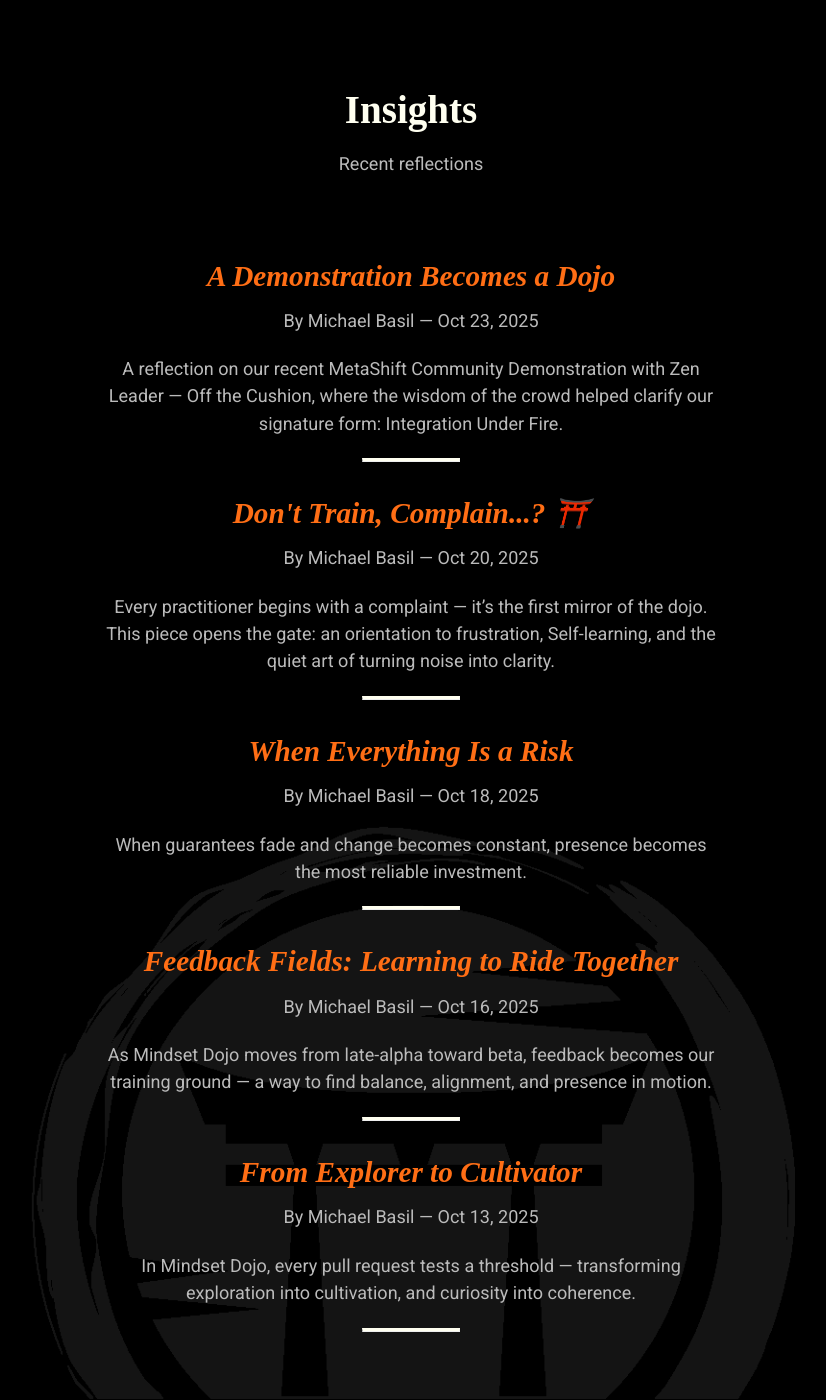
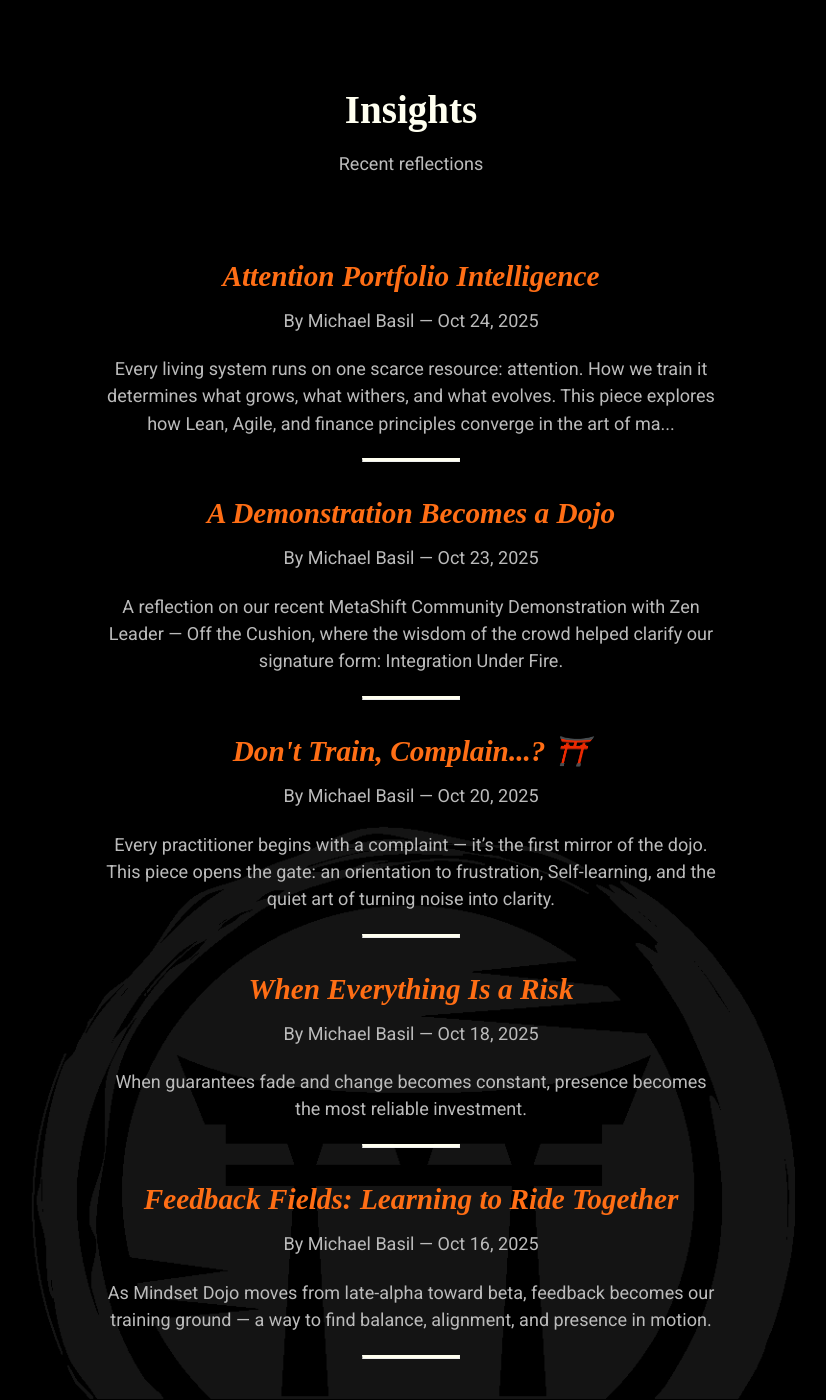
Before and after one commit to mindset-dojo/mindset-dojo.github.io, a Jekyll site: the page built from _authors/michael-basil.md, in a window 1280 px wide and 1400 px high, scrolled down 2005 px. Shown: the whole window, without its empty margins (229-1055 px from the left). Built offline with Jekyll 4.4.1, drawn with Linux system fonts in a browser that asks for light colours; some web fonts are replaced; some of the changed lines change nothing that is shown.

Commit message:
feat: attention portfolio intelligence

```diff
--- a/_data/sections/program.yaml
+++ b/_data/sections/program.yaml
@@ -172,6 +172,8 @@
           flows:
             - label: "The Hand-Sword and the Shadow - Using Force for Peace"
               url: /insights/force-for-peace/
+            - label: Attention Portfolio Intelligence
+              url: /insights/attention-portfolio-intelligence
             - label: 30 minute Zazen with Chosei Zen Virtual Dojo
               url: https://www.choseizen.org/virtual-dojo
             - label: Cultivating a Threshold-Based Authorship Network
--- /dev/null
+++ b/_insights/2025-10-24-attention-portfolio-intelligence.md
@@ -0,0 +1,48 @@
+---
+layout: post
+title: Attention Portfolio Intelligence
+title_mark: Attention Portfolio
+date: 2025-10-24
+authors:
+  - michael-basil
+forms: []
+principles:
+  - relax
+  - center
+  - meet
+  - resonate
+excerpt: |
+  Every living system runs on one scarce resource: attention. How we train it determines what grows, what withers, and what evolves.
+  This piece explores how Lean, Agile, and finance principles converge in the art of managing the attention portfolio — and how awareness itself becomes alpha.
+---
+
+Every living system — an organization, a family, a self — runs on one scarce resource: **attention.**
+How we train it determines what grows, what withers, and what evolves.
+
+In Lean and Agile practice, this is *flow management*: seeing where value — or energy — moves freely and where it jams.
+In finance, it’s *portfolio management*: allocating capital across risk and return, rebalancing as conditions change.
+In life, it’s **presence management** — the stewardship of our attention portfolio.
+
+Our attention portfolio holds every place we invest energy: projects, relationships, beliefs, habits. Each position has a cost, a return, and a gravitational pull.
+Left untrained, our nervous-system conditioning — the ego’s inner fund manager — behaves like a **tyrant**: clinging to familiar holdings, defending old patterns, and refusing to learn from losses.
+It keeps us “diversified” in distraction and “overweight” in comfort.
+
+**Portfolio intelligence** begins with awareness — seeing both *self* and *system* as investors of attention.
+Self-awareness asks: *Where is my energy actually going?*
+System-awareness asks: *Where is collective energy flowing — or leaking?*
+Together they reveal the feedback loops between individual focus and cultural flow, between our inner state and the systems we inhabit.
+
+In finance, *alpha* is performance beyond the benchmark.
+In the Mindset Dojo, **awareness is alpha** — not the flex-your-muscles kind, but a *high-balance, high-agility* alpha: the yield of consciousness applied with precision and care.
+It’s the quiet strength that comes from integration — yin and yang in motion, responsiveness instead of reactivity.
+Lean and Agile teach this at scale: value-stream awareness, visualized flow, continuous rebalancing.
+We train the same principle inwardly — learning to sense when attention is stuck, release it, and let energy move again.
+
+**This is why we train.**
+Training rewires the nervous system to rebalance attention under pressure, to trade defensiveness for curiosity, to move from control to coherence.
+We train to hold the opposites — effort and ease, structure and freedom — until they integrate into centered responsiveness.
+
+Sometimes rebalancing is gentle; sometimes it’s evolutionary — liquidating outdated identities and reauthoring a new allocation of self.
+That’s [Self-Authorship](../technology-of-self-authorship/): alpha training for the nervous system — the art of turning awareness into yield and change into learning.
+
+⛩️🌿
```
